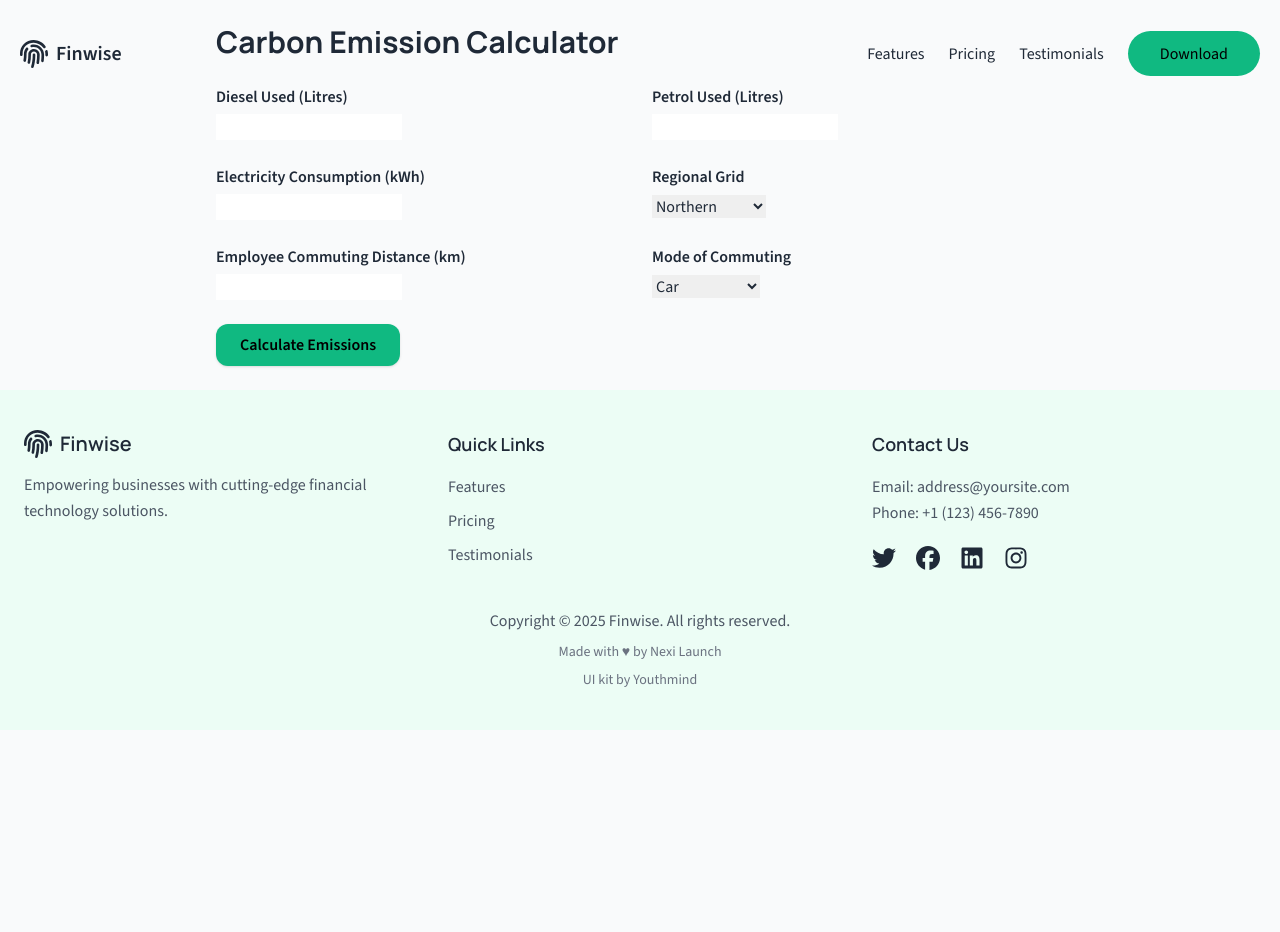
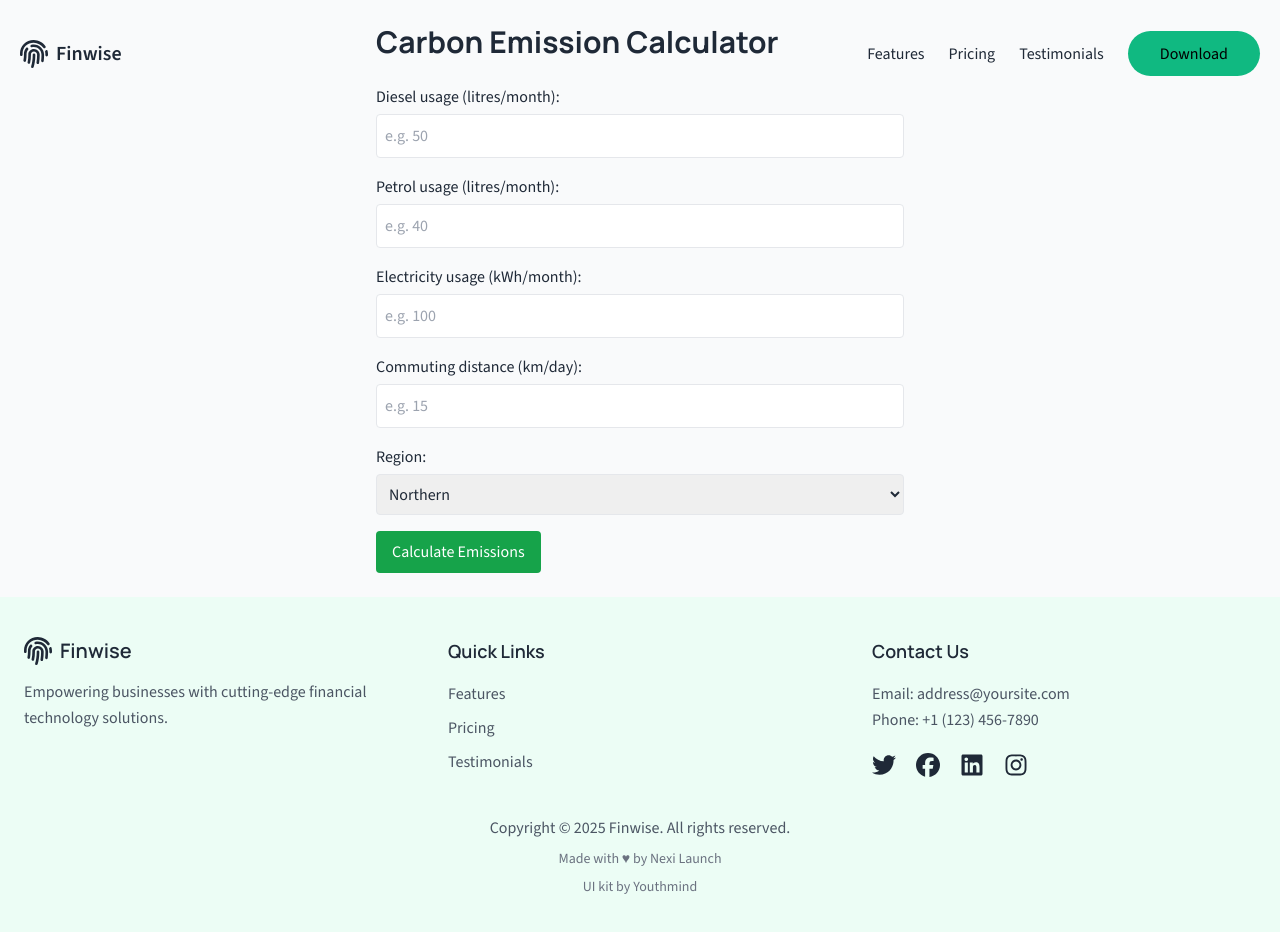
Before and after one commit to dhivek1/carbtrack-saas-landing-page, a Next.js app: page /calculator in a window 1280 px wide. Shown: the top 932 px of the page. Before the commit the page ends 800 px from the top, so only its background shows below. Built offline with nearby package versions, Linux system fonts and the light colour scheme.

Commit message:
Update page.tsx

```diff
--- a/src/app/calculator/page.tsx
+++ b/src/app/calculator/page.tsx
@@ -1,97 +1,127 @@
 "use client";
-import React, { useState } from 'react';
+
+import React, { useState } from "react";
 
 const CalculatorPage: React.FC = () => {
   const [inputs, setInputs] = useState({
-    dieselLitres: '',
-    petrolLitres: '',
-    electricityKwh: '',
-    cityGrid: 'Northern',
-    commutingKm: '',
-    commutingMode: 'car',
+    diesel: '',
+    petrol: '',
+    electricity: '',
+    commuting: '',
+    region: 'Northern',
   });
 
   const [result, setResult] = useState<number | null>(null);
 
-  const emissionFactors = {
-    diesel: 2.63,
-    petrol: 2.31,
-    grid: {
-      Northern: 0.928,
-      Western: 0.870,
-      Southern: 0.775,
-      Eastern: 0.950,
-      'North-Eastern': 0.825,
-    },
-    commuting: {
-      bike: 0.035,
-      bus: 0.022,
-      car: 0.12,
-    },
+  const handleChange = (e: React.ChangeEvent<HTMLInputElement | HTMLSelectElement>) => {
+    setInputs({
+      ...inputs,
+      [e.target.name]: e.target.value,
+    });
   };
 
   const calculateEmissions = () => {
-    const diesel = parseFloat(inputs.dieselLitres || '0') * emissionFactors.diesel;
-    const petrol = parseFloat(inputs.petrolLitres || '0') * emissionFactors.petrol;
-    const electricity = parseFloat(inputs.electricityKwh || '0') * emissionFactors.grid[inputs.cityGrid];
-    const commute = parseFloat(inputs.commutingKm || '0') * emissionFactors.commuting[inputs.commutingMode];
+    const diesel = parseFloat(inputs.diesel) || 0;
+    const petrol = parseFloat(inputs.petrol) || 0;
+    const electricity = parseFloat(inputs.electricity) || 0;
+    const commuting = parseFloat(inputs.commuting) || 0;
 
-    const total = diesel + petrol + electricity + commute;
-    setResult(total);
+    const dieselEmissions = diesel * 2.68;
+    const petrolEmissions = petrol * 2.31;
+    const electricityEmissions = electricity * 0.82;
+    const commutingEmissions = commuting * 30 * 0.21; // daily km * 30 days/month
+
+    return dieselEmissions + petrolEmissions + electricityEmissions + commutingEmissions;
   };
 
-  const handleChange = (e: React.ChangeEvent<HTMLInputElement | HTMLSelectElement>) => {
-    setInputs({ ...inputs, [e.target.name]: e.target.value });
+  const handleSubmit = (e: React.FormEvent) => {
+    e.preventDefault();
+    const totalEmissions = calculateEmissions();
+    setResult(totalEmissions);
   };
 
   return (
-    <div className="p-6 max-w-4xl mx-auto">
+    <div className="max-w-xl mx-auto p-6">
       <h1 className="text-3xl font-bold mb-6">Carbon Emission Calculator</h1>
-      <div className="grid grid-cols-1 md:grid-cols-2 gap-6">
+      <form onSubmit={handleSubmit} className="space-y-4">
         <div>
-          <label className="block mb-1 font-semibold">Diesel Used (Litres)</label>
-          <input name="dieselLitres" value={inputs.dieselLitres} onChange={handleChange} className="input" type="number" />
+          <label className="block mb-1">Diesel usage (litres/month):</label>
+          <input
+            type="number"
+            name="diesel"
+            value={inputs.diesel}
+            onChange={handleChange}
+            className="w-full border rounded p-2"
+            placeholder="e.g. 50"
+          />
         </div>
+
         <div>
-          <label className="block mb-1 font-semibold">Petrol Used (Litres)</label>
-          <input name="petrolLitres" value={inputs.petrolLitres} onChange={handleChange} className="input" type="number" />
+          <label className="block mb-1">Petrol usage (litres/month):</label>
+          <input
+            type="number"
+            name="petrol"
+            value={inputs.petrol}
+            onChange={handleChange}
+            className="w-full border rounded p-2"
+            placeholder="e.g. 40"
+          />
         </div>
+
         <div>
-          <label className="block mb-1 font-semibold">Electricity Consumption (kWh)</label>
-          <input name="electricityKwh" value={inputs.electricityKwh} onChange={handleChange} className="input" type="number" />
+          <label className="block mb-1">Electricity usage (kWh/month):</label>
+          <input
+            type="number"
+            name="electricity"
+            value={inputs.electricity}
+            onChange={handleChange}
+            className="w-full border rounded p-2"
+            placeholder="e.g. 100"
+          />
         </div>
+
         <div>
-          <label className="block mb-1 font-semibold">Regional Grid</label>
-          <select name="cityGrid" value={inputs.cityGrid} onChange={handleChange} className="input">
-            {Object.keys(emissionFactors.grid).map((region) => (
-              <option key={region} value={region}>{region}</option>
-            ))}
+          <label className="block mb-1">Commuting distance (km/day):</label>
+          <input
+            type="number"
+            name="commuting"
+            value={inputs.commuting}
+            onChange={handleChange}
+            className="w-full border rounded p-2"
+            placeholder="e.g. 15"
+          />
+        </div>
+
+        <div>
+          <label className="block mb-1">Region:</label>
+          <select
+            name="region"
+            value={inputs.region}
+            onChange={handleChange}
+            className="w-full border rounded p-2"
+          >
+            <option value="Northern">Northern</option>
+            <option value="Southern">Southern</option>
+            <option value="Eastern">Eastern</option>
+            <option value="Western">Western</option>
+            <option value="Central">Central</option>
           </select>
         </div>
-        <div>
-          <label className="block mb-1 font-semibold">Employee Commuting Distance (km)</label>
-          <input name="commutingKm" value={inputs.commutingKm} onChange={handleChange} className="input" type="number" />
-        </div>
-        <div>
-          <label className="block mb-1 font-semibold">Mode of Commuting</label>
-          <select name="commutingMode" value={inputs.commutingMode} onChange={handleChange} className="input">
-            <option value="bike">Two-Wheeler</option>
-            <option value="bus">Bus</option>
-            <option value="car">Car</option>
-          </select>
-        </div>
-      </div>
 
-      <button
-        onClick={calculateEmissions}
-        className="mt-6 px-6 py-2 bg-primary text-black font-semibold rounded-xl shadow hover:bg-yellow-400"
-      >
-        Calculate Emissions
-      </button>
+        <button
+          type="submit"
+          className="bg-green-600 text-white px-4 py-2 rounded hover:bg-green-700 transition"
+        >
+          Calculate Emissions
+        </button>
+      </form>
 
       {result !== null && (
-        <div className="mt-6 text-xl font-bold">
-          Total Emissions: {result.toFixed(2)} kg CO₂e
+        <div className="mt-6 p-4 border rounded bg-gray-100">
+          <h2 className="text-xl font-semibold">Monthly Carbon Emissions:</h2>
+          <p className="text-lg mt-2 text-green-800 font-bold">
+            {result.toFixed(2)} kg CO₂
+          </p>
         </div>
       )}
     </div>
```
